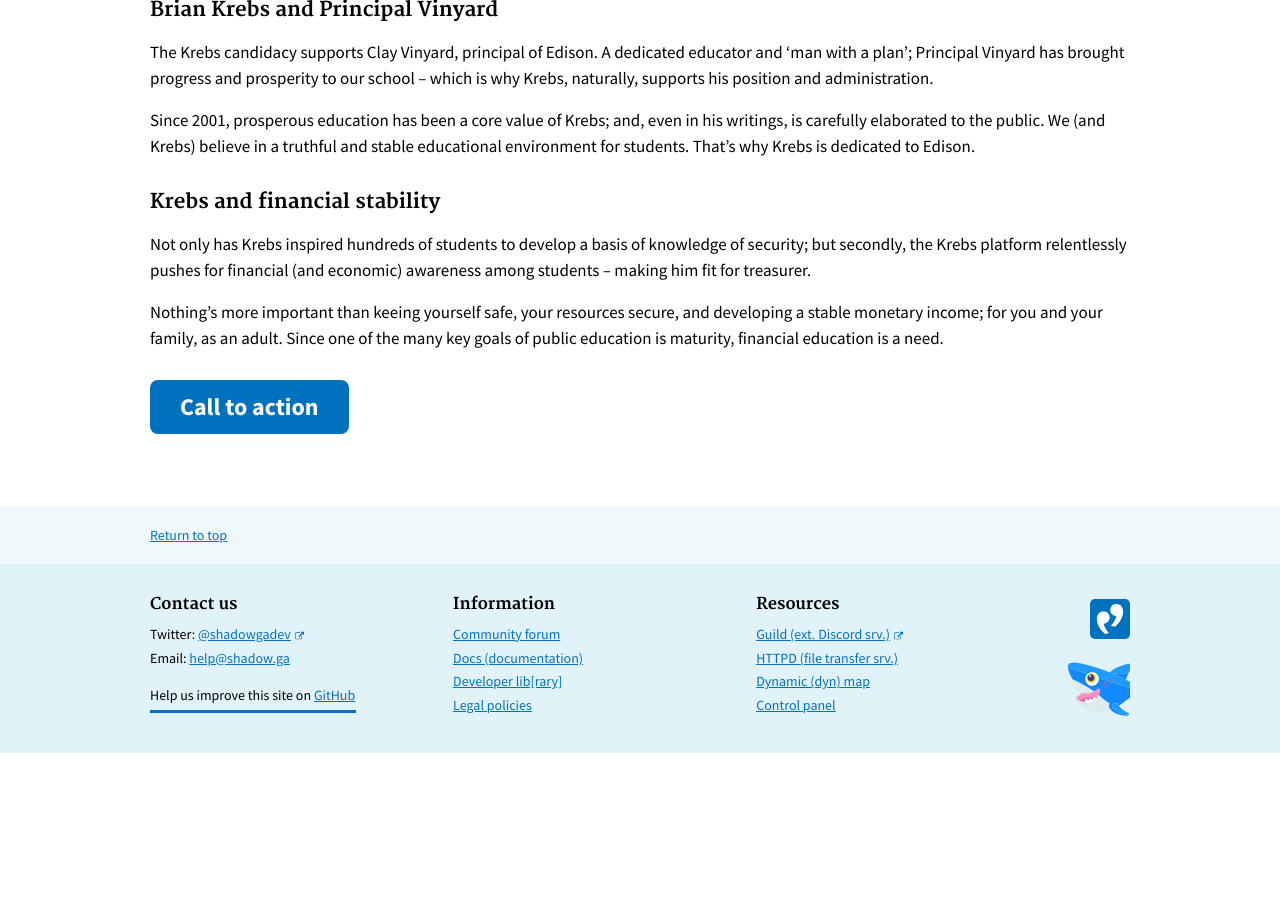
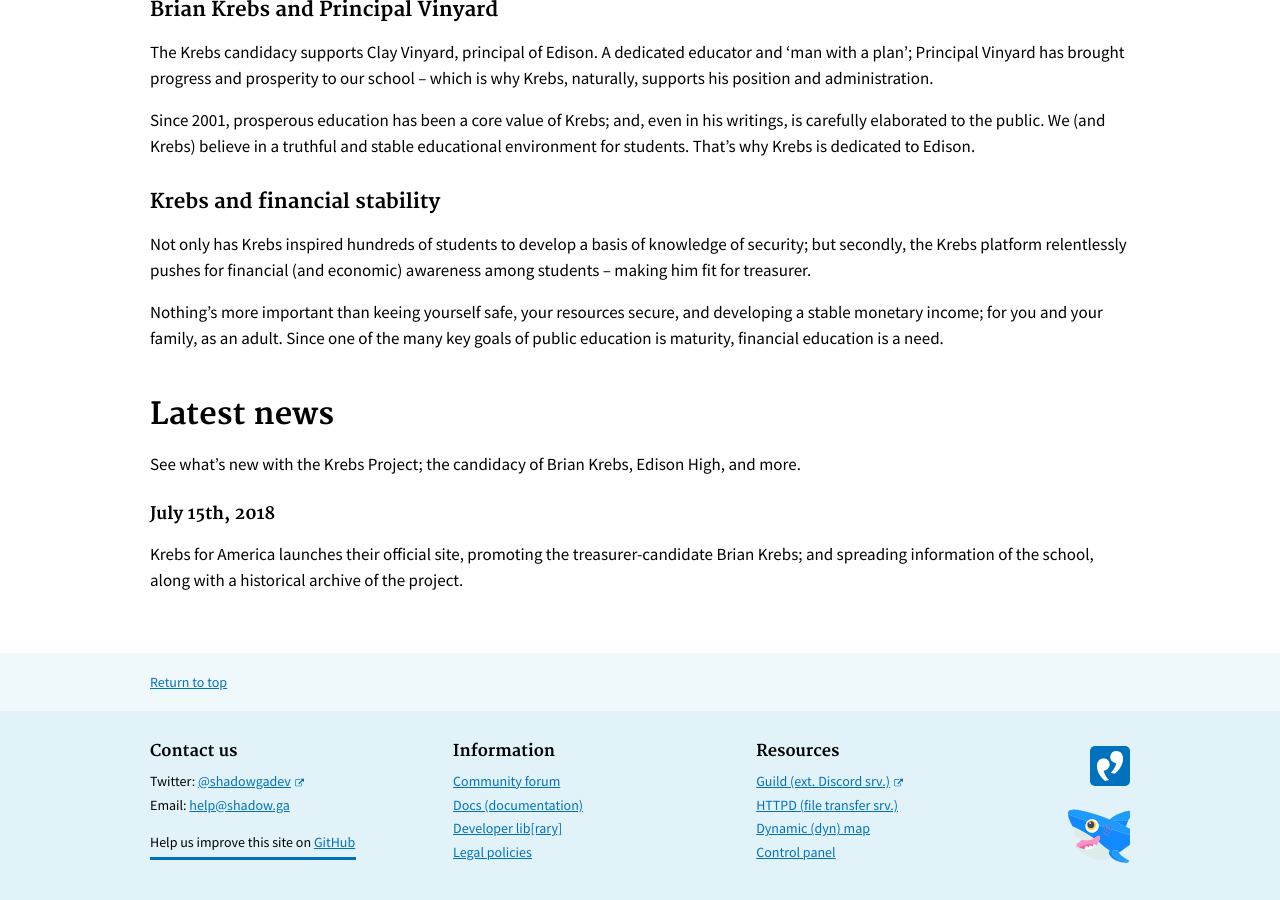
Before and after one commit to serrif/website, a Jekyll site: the page built from main/home.md, in a window 1280 px wide and 900 px high, scrolled down 987 px. Built offline with Jekyll 4.4.1, drawn with Linux system fonts in a browser that asks for light colours; before the commit the page ends 1740 px from its top, so only the background shows below that.

Commit message:
Update home.md

```diff
--- a/main/home.md
+++ b/main/home.md
@@ -38,4 +38,8 @@ Not only has Krebs inspired hundreds of students to develop a basis of knowledge
 
 Nothing's more important than keeing yourself safe, your resources secure, and developing a stable monetary income; for you and your family, as an adult. Since one of the many key goals of public education is maturity, financial education is a need.
 
-[Call to action](#){: .usa-button .usa-button-big }
+## Latest news
+See what's new with the Krebs Project; the candidacy of Brian Krebs, Edison High, and more.
+
+#### July 15th, 2018
+Krebs for America launches their official site, promoting the treasurer-candidate Brian Krebs; and spreading information of the school, along with a historical archive of the project.
```
